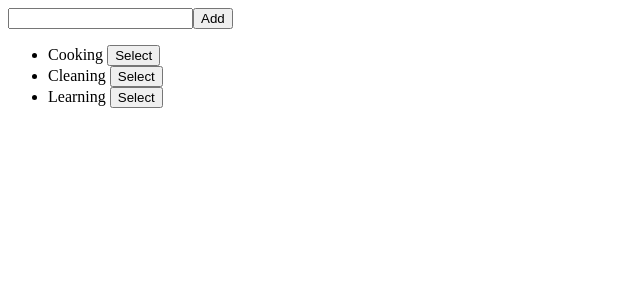
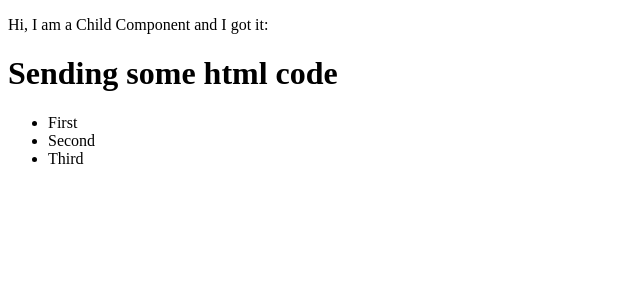
Before and after one commit to Kacperem/AngularTrainingAPPS, an Angular app: page / in a window 1280 px wide. Shown: the top 300 px of the page, without its empty margins (0-640 px from the left). Built offline with nearby package versions, Linux system fonts and the light colour scheme.

Commit message:
Content projection - ng-content

```diff
--- a/src/app/app.component.html
+++ b/src/app/app.component.html
@@ -1,3 +1,8 @@
-<input #inputText>
-<button (click)="add(inputText)">Add</button>
-<app-child #childRef [tasks]="tasksList" (eventTask)="selected($)"></app-child>
+<app-child>
+  <h1>Sending some html code</h1>
+  <ul>
+    <li>First</li>
+    <li>Second</li>
+    <li>Third</li>
+  </ul>
+</app-child>
--- a/src/app/app.component.ts
+++ b/src/app/app.component.ts
@@ -12,11 +12,6 @@ export class AppComponent {
 
   tasksList = ['Cooking', 'Cleaning', 'Learning'];
 
-  @ViewChild('childRef')
-  childComponent: ChildComponent;
-
-  @ViewChild('inputText')
-  input: ElementRef;
 
   selected(task: string): void {
     console.log(task);
--- a/src/app/child/child.component.html
+++ b/src/app/child/child.component.html
@@ -1,6 +1,4 @@
-<ul>
-  <li *ngFor="let task of tasks">
-    {{task}}
-    <button (click)="select(task)">Select</button>
-  </li>
-</ul>
+<p>Hi, I am a Child Component and
+ I got it:
+<ng-content></ng-content>
+</p>
```
